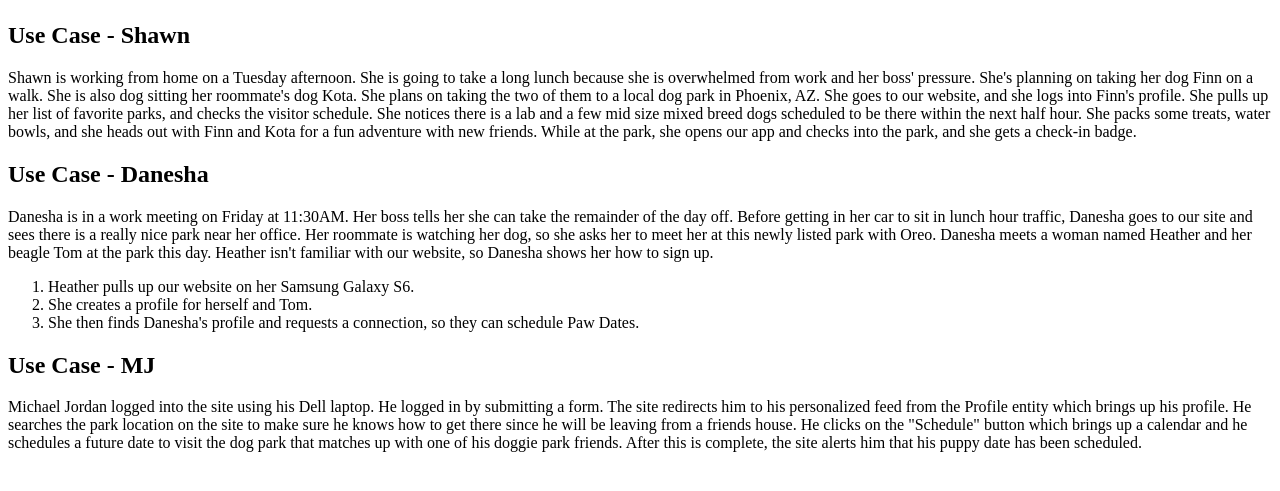
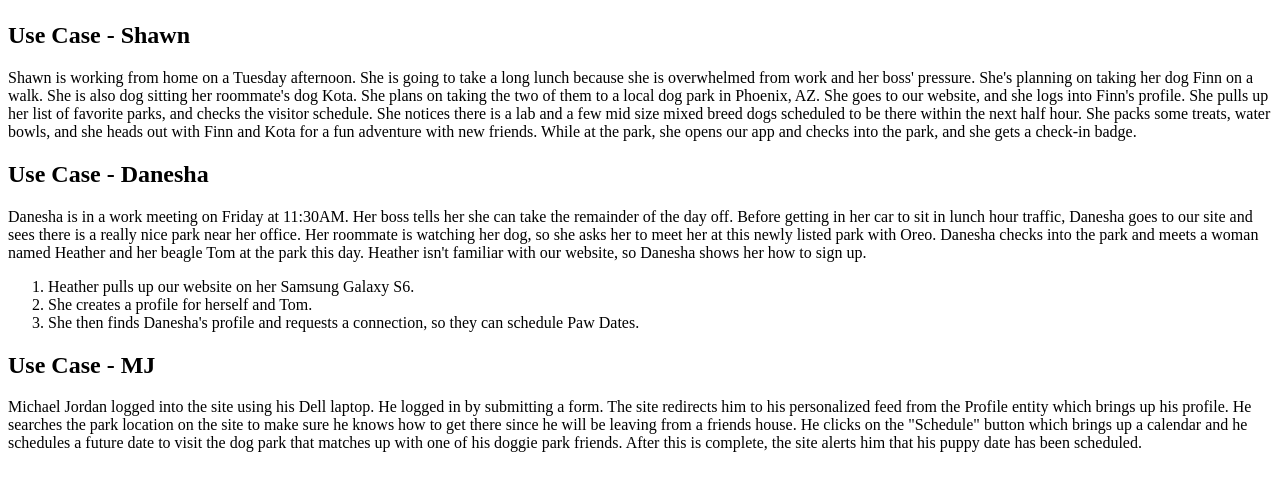
Before and after one commit to littleloveprint/dog-social, a PHP site: page /use-case.php in a window 1280 px wide. Shown: the part 58-549 px from the top of the page. Run offline with PHP 8.4, Linux system fonts and the light colour scheme.

Commit message:
Final edits before bridge looks over.

```diff
--- a/epic/conceptual-model.php
+++ b/epic/conceptual-model.php
@@ -54,7 +54,7 @@
 			<ul>
 				<li>Many users can check into many parks.</li>
 			</ul>
-			<p><strong>Subject:</strong>Shawn<br><strong>Verb:</strong>Verb goes here<br><strong>Object:</strong>Object goes here</p>
+			<p><strong>Subject:</strong>Shawn<br><strong>Verb:</strong>Checks into<br><strong>Object:</strong>Park</p>
 		</main>
 	</body>
 </html>
--- a/epic/use-case.php
+++ b/epic/use-case.php
@@ -13,7 +13,7 @@
 			<h2>Use Case - Shawn</h2>
 			<p>Shawn is working from home on a Tuesday afternoon. She is going to take a long lunch because she is overwhelmed from work and her boss' pressure. She's planning on taking her dog Finn on a walk. She is also dog sitting her roommate's dog Kota. She plans on taking the two of them to a local dog park in Phoenix, AZ. She goes to our website, and she logs into Finn's profile. She pulls up her list of favorite parks, and checks the visitor schedule. She notices there is a lab and a few mid size mixed breed dogs scheduled to be there within the next half hour. She packs some treats, water bowls, and she heads out with Finn and Kota for a fun adventure with new friends. While at the park, she opens our app and checks into the park, and she gets a check-in badge.</p>
 			<h2>Use Case - Danesha</h2>
-			<p>Danesha is in a work meeting on Friday at 11:30AM. Her boss tells her she can take the remainder of the day off. Before getting in her car to sit in lunch hour traffic, Danesha goes to our site and sees there is a really nice park near her office. Her roommate is watching her dog, so she asks her to meet her at this newly listed park with Oreo. Danesha meets a woman named Heather and her beagle Tom at the park this day. Heather isn't familiar with our website, so Danesha shows her how to sign up.</p>
+			<p>Danesha is in a work meeting on Friday at 11:30AM. Her boss tells her she can take the remainder of the day off. Before getting in her car to sit in lunch hour traffic, Danesha goes to our site and sees there is a really nice park near her office. Her roommate is watching her dog, so she asks her to meet her at this newly listed park with Oreo. Danesha checks into the park and meets a woman named Heather and her beagle Tom at the park this day. Heather isn't familiar with our website, so Danesha shows her how to sign up.</p>
 				<ol>
 				<li>Heather pulls up our website on her Samsung Galaxy S6.</li>
 				<li>She creates a profile for herself and Tom.</li>
```
